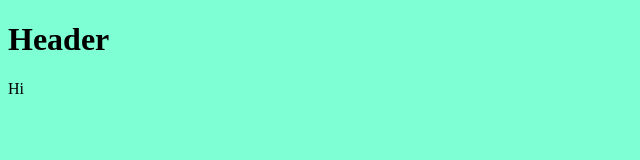
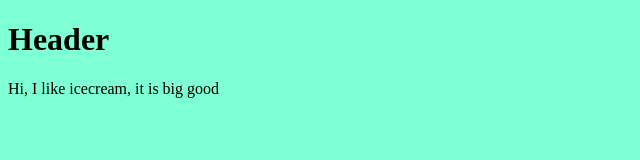
Before and after one commit to Aiden-Patterson/Technical-Teamwork-project, a plain HTML site: page index.html in a window 1280 px wide. Shown: the whole page, without its empty margins (0-640 px from the left). Drawn offline with Linux system fonts and the light colour scheme.

Commit message:
Ice-cream is good

```diff
--- a/index.html
+++ b/index.html
@@ -11,7 +11,7 @@
 
 <body>
     <h1>Header</h1>
-    <p>Hi</p>
+    <p>Hi, I like icecream, it is big good</p>
 </body>
 
 </html>
```
